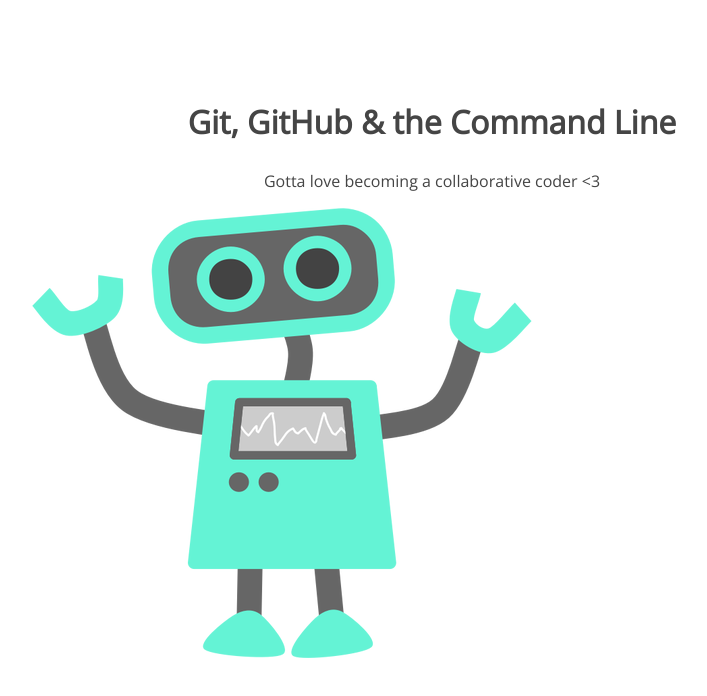
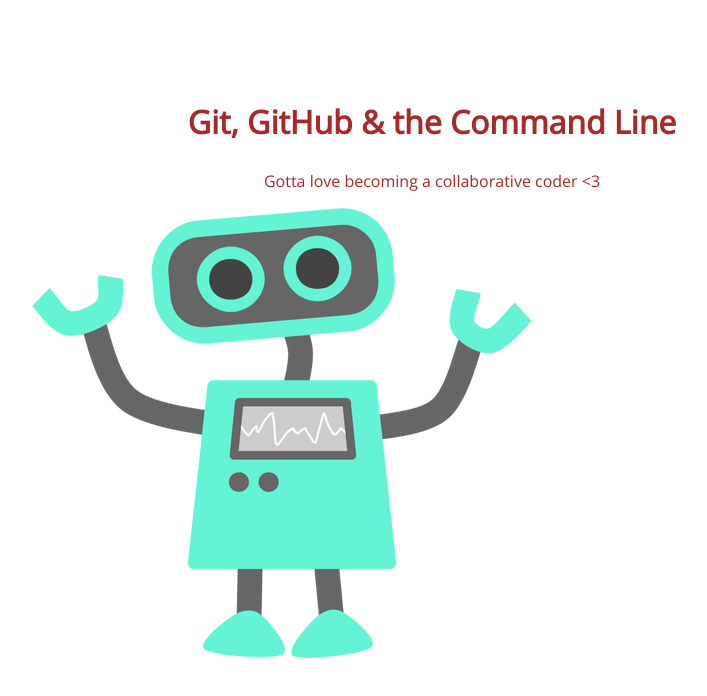
Before and after one commit to unicorncoder22/105-project, a plain HTML site: page index.html in a window 1280 px wide. Shown: the whole page, without its empty margins (208-915 px from the left). Drawn offline with nearby package versions, Linux system fonts and the light colour scheme.

Commit message:
Update font color

```diff
--- a/css/style.css
+++ b/css/style.css
@@ -5,7 +5,7 @@
 section h1,
 section p {
 	text-align: center;
-	color: #454545;
+	color: #a72a2a;
 }
 section h1 {
 	font: 32px 'Open Sans';
```
